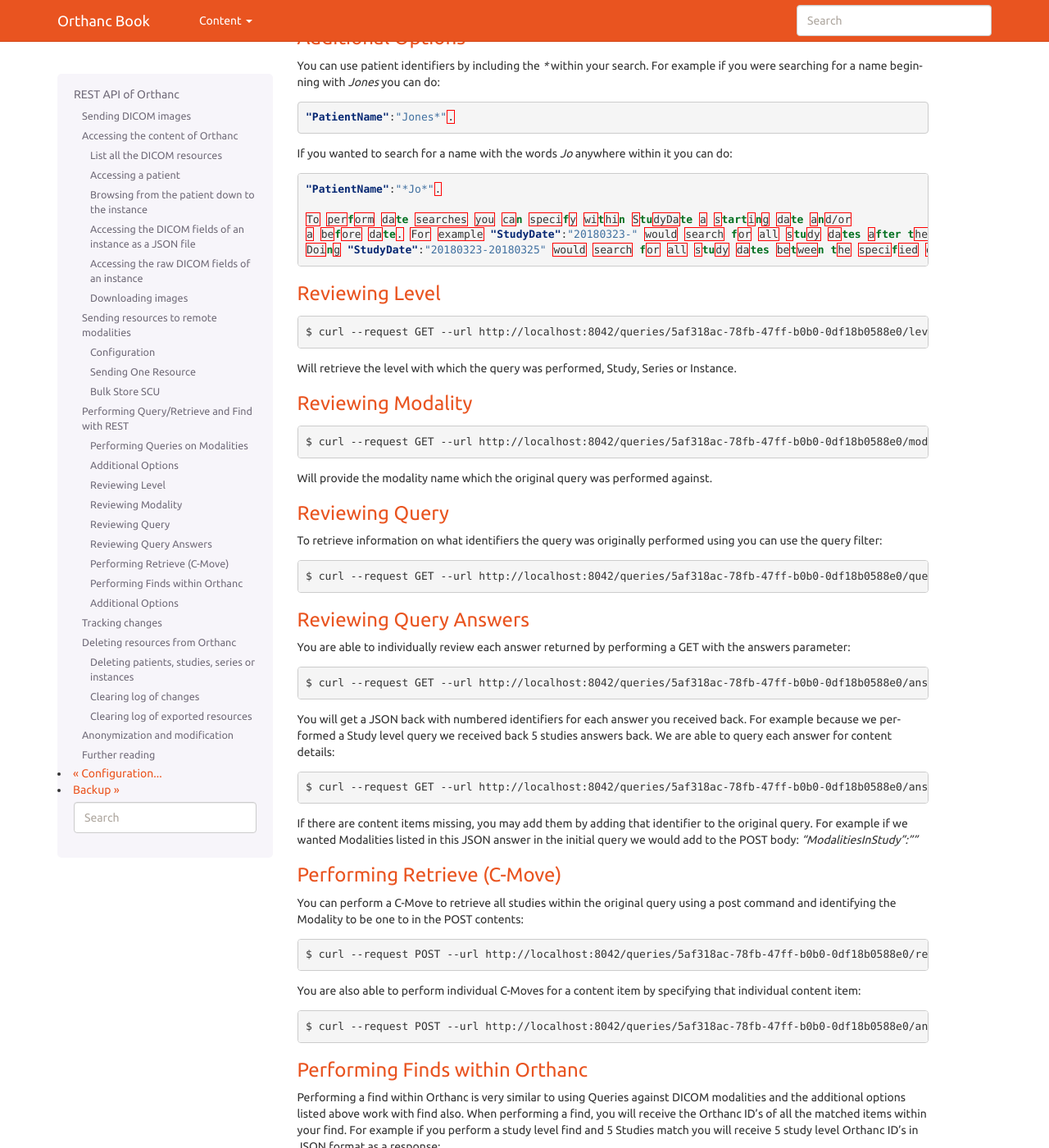
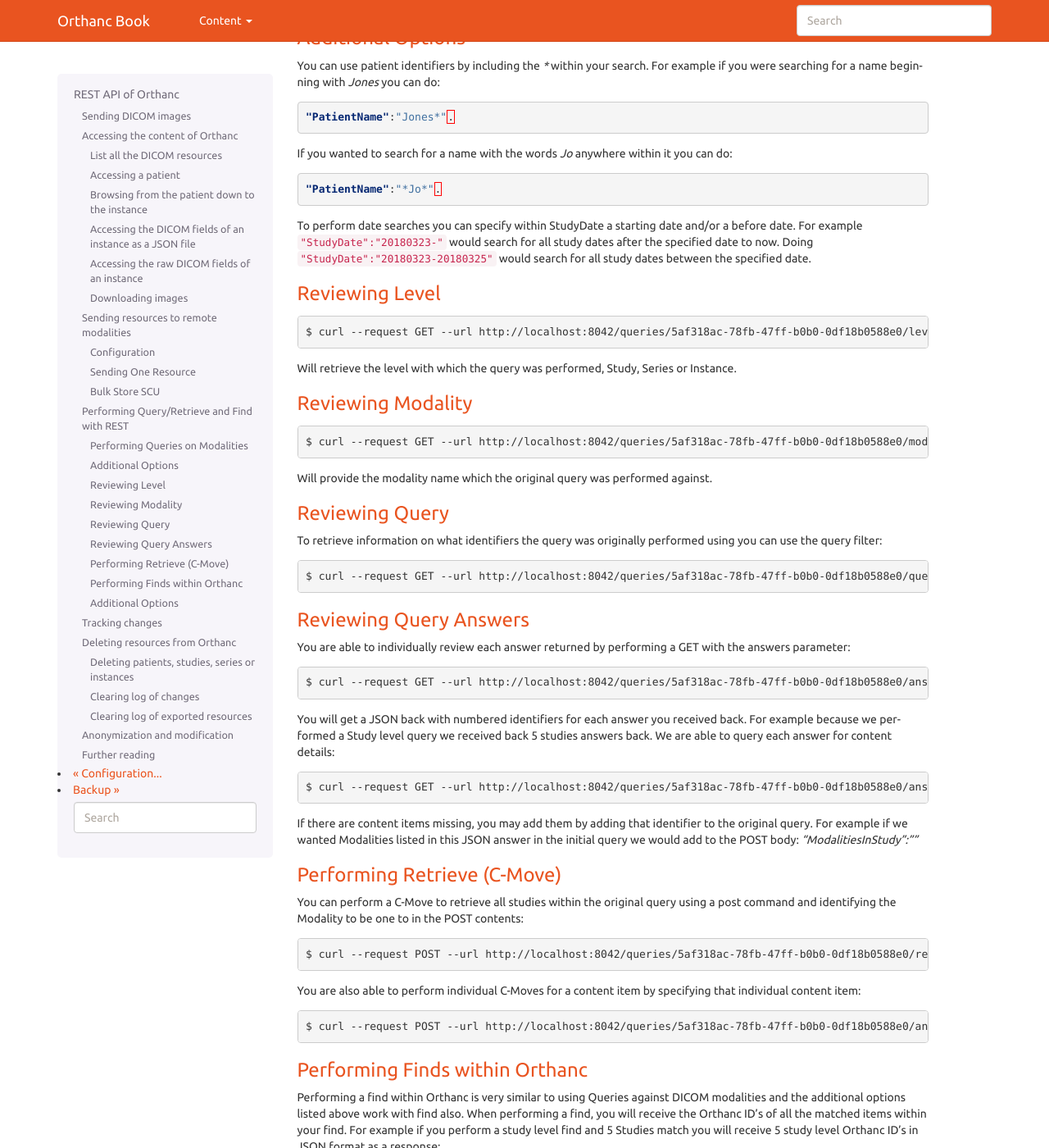
Before and after one commit to orthanc-mirrors/orthanc-book, a Sphinx documentation site: the page built from Sphinx/source/users/rest.rst, in a window 1280 px wide and 1400 px high, scrolled down 7272 px. Shown: the whole window at 82% size. Built offline with Sphinx 7.4.7, drawn with Linux system fonts in a browser that asks for light colours.

Commit message:
rst syntax

```diff
--- a/Sphinx/source/users/rest.rst
+++ b/Sphinx/source/users/rest.rst
@@ -415,7 +415,7 @@
 
 
 Performing Query/Retrieve and Find with REST
------------------------------------
+--------------------------------------------
 
 *Section contributed by Bryan Dearlove*
 
@@ -427,10 +427,10 @@
 Configuration section under Sending resources to remote modalities).
 
 
-.. highlight:: bash
-
 Performing Queries on Modalities
 ^^^^^^^^^^^^^^^^^^^^^^^^^^^^^^^^
+
+.. highlight:: bash
 
 To initiate a query you perform a POST command against the Modality
 with the identifiers you are looking for. The the example below we are
@@ -446,7 +446,8 @@
 
 .. highlight:: json
 
-You will receive back an ID which can be used to retrieve more information with GET commands or C-Move requests with a POST Command::
+You will receive back an ID which can be used to retrieve more
+information with GET commands or C-Move requests with a POST Command::
 
      {
      	"ID": "5af318ac-78fb-47ff-b0b0-0df18b0588e0",
@@ -468,11 +469,13 @@
 If you wanted to search for a name with the words `Jo` anywhere within
 it you can do::
 
- "PatientName":"*Jo*".
+  "PatientName":"*Jo*".
 
- To perform date searches you can specify within StudyDate a starting date and/or
- a before date. For example "StudyDate":"20180323-" would search for all study dates after the specified date to now.
- Doing "StudyDate":"20180323-20180325" would search for all study dates between the specified date.
+To perform date searches you can specify within StudyDate a starting
+date and/or a before date. For example ``"StudyDate":"20180323-"``
+would search for all study dates after the specified date to
+now. Doing ``"StudyDate":"20180323-20180325"`` would search for all
+study dates between the specified date.
 
 
 Reviewing Level
```
Also changed, not shown: other parts of Sphinx/source/users/rest.rst (+11 -6 lines).
